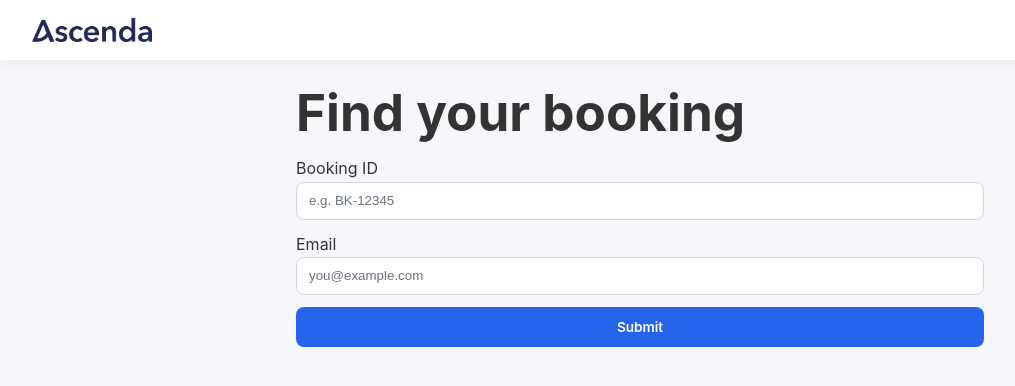
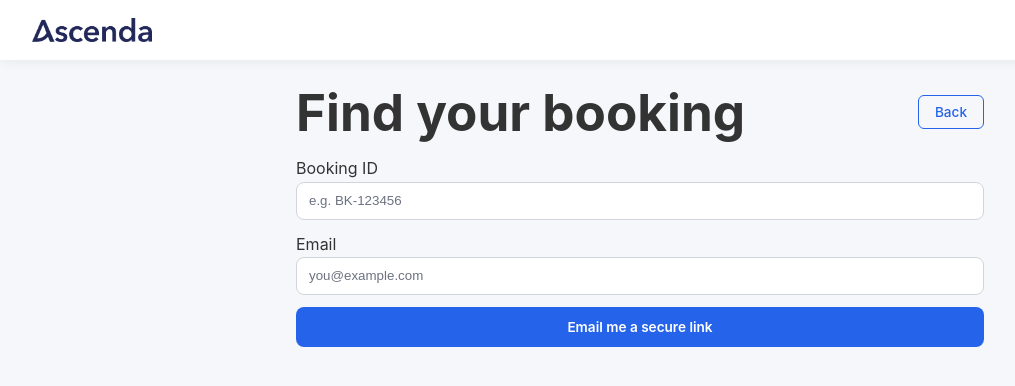
Before and after one commit to CodMatt/ascenda-hotel, a React (Vite) app in the folder client/: page /guest-bookings in a window 1280 px wide. Shown: the top 386 px of the page, without its empty margins (0-1015 px from the left). Built offline with nearby package versions, Linux system fonts and the light colour scheme.

Commit message:
Guest booking: add email API + pages; wire up in App

```diff
--- a/client/src/App.tsx
+++ b/client/src/App.tsx
@@ -11,7 +11,9 @@ import RegisterPage from './pages/RegisterPage'
 import PaymentPage from './pages/PaymentPage'
 import SuccessPage from './pages/SuccessPage'
 import ViewBookingsPage from './pages/ViewBookingPage'
-import GuestBookingsPage from './pages/GuestBookingsPage'
+import GuestBookingLookupPage from './pages/GuestBookingLookupPage'
+import GuestBookingAccessPage from './pages/GuestBookingAccessPage'
+
 
 
 export default function App() {
@@ -31,7 +33,10 @@ export default function App() {
       <Route path='/payment' element={<PaymentPage/>}/>
       <Route path='/success' element={<SuccessPage/>}/>
       <Route path='/bookings' element={<ViewBookingsPage/>}/>
-      <Route path='/guest-bookings' element={<GuestBookingsPage/>}/>
+      <Route path='/guest-bookings' element={<GuestBookingLookupPage/>}/>
+      <Route path="/guest-booking/:token" element={<GuestBookingAccessPage />} />
+
+
 
     </Routes>
     </AuthProvider>
--- /dev/null
+++ b/client/src/api/email.ts
@@ -0,0 +1,31 @@
+export type Booking = {
+    booking_id: string;
+    hotel_id: string;
+    start_date: string;
+    end_date: string;
+    adults: number;
+    children: number;
+    price: string | number;
+    destination_id: string;
+    contact_email?: string;
+  };
+
+  const API_BASE = ""; // empty for /api proxy
+
+  export async function sendBookingAccess(payload: { booking_id: string; email: string }) {
+    const res = await fetch(`${API_BASE}/api/email/send-booking-access`, {
+      method: "POST",
+      headers: { "Content-Type": "application/json" },
+      body: JSON.stringify(payload),
+    });
+    const data = await res.json().catch(() => ({}));
+    if (!res.ok) throw new Error(data.error || "Failed to send access email");
+    return data as { message?: string; sent?: boolean };
+  }
+
+  export async function getGuestBookingByToken(token: string) {
+    const res = await fetch(`${API_BASE}/api/email/guest-booking/${encodeURIComponent(token)}`);
+    const data = await res.json().catch(() => ({}));
+    if (!res.ok) throw new Error(data.error || "Failed to load booking");
+    return data as { booking: Booking; access_valid_until?: string; message?: string };
+  }
--- /dev/null
+++ b/client/src/pages/GuestBookingAccessPage.tsx
@@ -0,0 +1,103 @@
+import { useEffect, useState } from "react";
+import { useParams } from "react-router-dom";
+import EmptyNavBar from "../components/EmptyNavBar";
+import { getGuestBookingByToken, type Booking } from "../api/email";
+import { fetchHotelDetails } from "../api/hotels";
+import formatDisplayDate from "../lib/FormatDisplayDate";
+
+type Enriched = Booking & {
+  hotelName?: string | null;
+  hotelAddress?: string | null;
+  hotelImage?: string | null;
+};
+
+function buildHotelImage(info: any, size = 3): string | null {
+  if (!info) return null;
+  if (info.image) return info.image; // Fallback to direct image URL if available
+  const id = info.image_details;
+  if (id?.prefix && id?.suffix) return `${id.prefix}${size}${id.suffix}`;
+  return null;
+}
+
+export default function GuestBookingAccessPage() {
+  const { token } = useParams<{ token: string }>();
+  const [loading, setLoading] = useState(true);
+  const [err, setErr] = useState<string | null>(null);
+  const [booking, setBooking] = useState<Enriched | null>(null);
+
+  useEffect(() => {
+    let active = true;
+    (async () => {
+      if (!token) {
+        setErr("Missing access token.");
+        setLoading(false);
+        return;
+      }
+      try {
+        const { booking } = await getGuestBookingByToken(token);
+
+        let enriched: Enriched = booking;
+        try {
+          const info = await fetchHotelDetails(booking.hotel_id);
+          enriched = {
+            ...booking,
+            hotelName: info?.name ?? null,
+            hotelAddress: info?.address ?? null,
+            hotelImage: buildHotelImage(info, 3), // change to 5 for larger image
+          };
+        } catch {
+        }
+        if (active) setBooking(enriched);
+      } catch (e: any) {
+        if (active) setErr(e.message || "Failed to load booking.");
+      } finally {
+        if (active) setLoading(false);
+      }
+    })();
+    return () => { active = false; };
+  }, [token]);
+
+  return (
+    <div style={{ display: "flex", flexDirection: "column", minHeight: "100vh" }}>
+      <EmptyNavBar />
+      <div style={{ maxWidth: 720, margin: "1.5rem auto", width: "100%", padding: "0 1rem" }}>
+        <h1 style={{ marginBottom: "1rem" }}>Your booking</h1>
+
+        {loading && <p>Loading…</p>}
+        {err && <p style={{ color: "#dc2626" }}>{err}</p>}
+
+        {booking && (
+          <div className="card" style={{ padding: "1rem", borderRadius: 12, boxShadow: "0 2px 10px rgba(0,0,0,0.06)" }}>
+            {booking.hotelImage && (
+              <img
+                src={booking.hotelImage}
+                alt={booking.hotelName || "Hotel photo"}
+                style={{ width: "100%", height: 220, objectFit: "cover", borderRadius: 12, marginBottom: 12 }}
+                onError={(e) => { (e.currentTarget as HTMLImageElement).style.display = "none"; }}
+              />
+            )}
+
+            <h2 style={{ margin: 0, marginBottom: ".5rem" }}>
+              {booking.hotelName ?? "Hotel"} {booking.hotelAddress ? `— ${booking.hotelAddress}` : ""}
+            </h2>
+
+            <dl style={{ display: "grid", gridTemplateColumns: "140px 1fr", rowGap: 8, columnGap: 12, margin: 0 }}>
+              <dt>Booking ID</dt><dd>{booking.booking_id}</dd>
+              <dt>Email</dt><dd>{booking.contact_email ?? "—"}</dd>
+              <dt>Hotel ID</dt><dd>{booking.hotel_id}</dd>
+              <dt>Destination</dt><dd>{booking.destination_id}</dd>
+              <dt>Check-in</dt><dd>{formatDisplayDate(booking.start_date)}</dd>
+              <dt>Check-out</dt><dd>{formatDisplayDate(booking.end_date)}</dd>
+              <dt>Guests</dt>
+              <dd>
+                {booking.adults} adult(s){booking.children ? `, ${booking.children} child(ren)` : ""}
+              </dd>
+              <dt>Total Paid</dt>
+              <dd>${Number(booking.price).toFixed(2)} SGD</dd>
+            </dl>
+          </div>
+        )}
+      </div>
+    </div>
+  );
+}
--- /dev/null
+++ b/client/src/pages/GuestBookingLookupPage.tsx
@@ -0,0 +1,102 @@
+import { useState } from "react";
+import { useNavigate } from "react-router-dom";
+import EmptyNavBar from "../components/EmptyNavBar";
+import { sendBookingAccess } from "../api/email";
+import "../styles/GuestBookingsPage.css";
+
+export default function GuestBookingLookupPage() {
+  const navigate = useNavigate();
+
+  const [bookingId, setBookingId] = useState("");
+  const [email, setEmail] = useState("");
+
+  const [loading, setLoading] = useState(false);
+  const [err, setErr] = useState<string | null>(null);
+  const [msg, setMsg] = useState<string | null>(null);
+
+  async function onSubmit(e: React.FormEvent) {
+    e.preventDefault();
+    setErr(null);
+    setMsg(null);
+
+    if (!bookingId.trim() || !email.trim()) {
+      setErr("Please enter both Booking ID and Email.");
+      return;
+    }
+
+    setLoading(true);
+    try {
+      await sendBookingAccess({ booking_id: bookingId.trim(), email: email.trim() });
+      setMsg("Sent secure access link to email provided.");
+    } catch (error: any) {
+      setErr(error.message || "Could not send email.");
+    } finally {
+      setLoading(false);
+    }
+  }
+
+  return (
+    <div style={{ display: "flex", flexDirection: "column", minHeight: "100vh" }}>
+      <EmptyNavBar />
+
+      <div style={{ maxWidth: 720, margin: "1.5rem auto", width: "100%", padding: "0 1rem" }}>
+        {/* Title + Back button */}
+        <div
+          style={{
+            display: "flex",
+            alignItems: "center",
+            justifyContent: "space-between",
+            marginBottom: "1rem",
+          }}
+        >
+          <h1 style={{ margin: 0 }}>Find your booking</h1>
+          <button
+            type="button"
+            className="btn-outline"
+            onClick={() => navigate("/")}
+          >
+            Back
+          </button>
+        </div>
+
+        <form onSubmit={onSubmit} style={{ display: "grid", gap: "0.75rem", marginBottom: "1rem" }}>
+          <label>
+            Booking ID
+            <input
+              value={bookingId}
+              onChange={(e) => setBookingId(e.target.value)}
+              placeholder="e.g. BK-123456"
+              className="input"
+            />
+          </label>
+
+          <label>
+            Email
+            <input
+              type="email"
+              value={email}
+              onChange={(e) => setEmail(e.target.value)}
+              placeholder="you@example.com"
+              className="input"
+            />
+          </label>
+
+          <button type="submit" className="btn-primary" disabled={loading}>
+            {loading ? "Sending…" : "Email me a secure link"}
+          </button>
+        </form>
+
+        {err && (
+          <div className="error" role="alert" style={{ color: "#dc2626" }}>
+            {err}
+          </div>
+        )}
+        {msg && (
+          <div className="notice" role="status" style={{ color: "#065f46" }}>
+            {msg}
+          </div>
+        )}
+      </div>
+    </div>
+  );
+}
```
